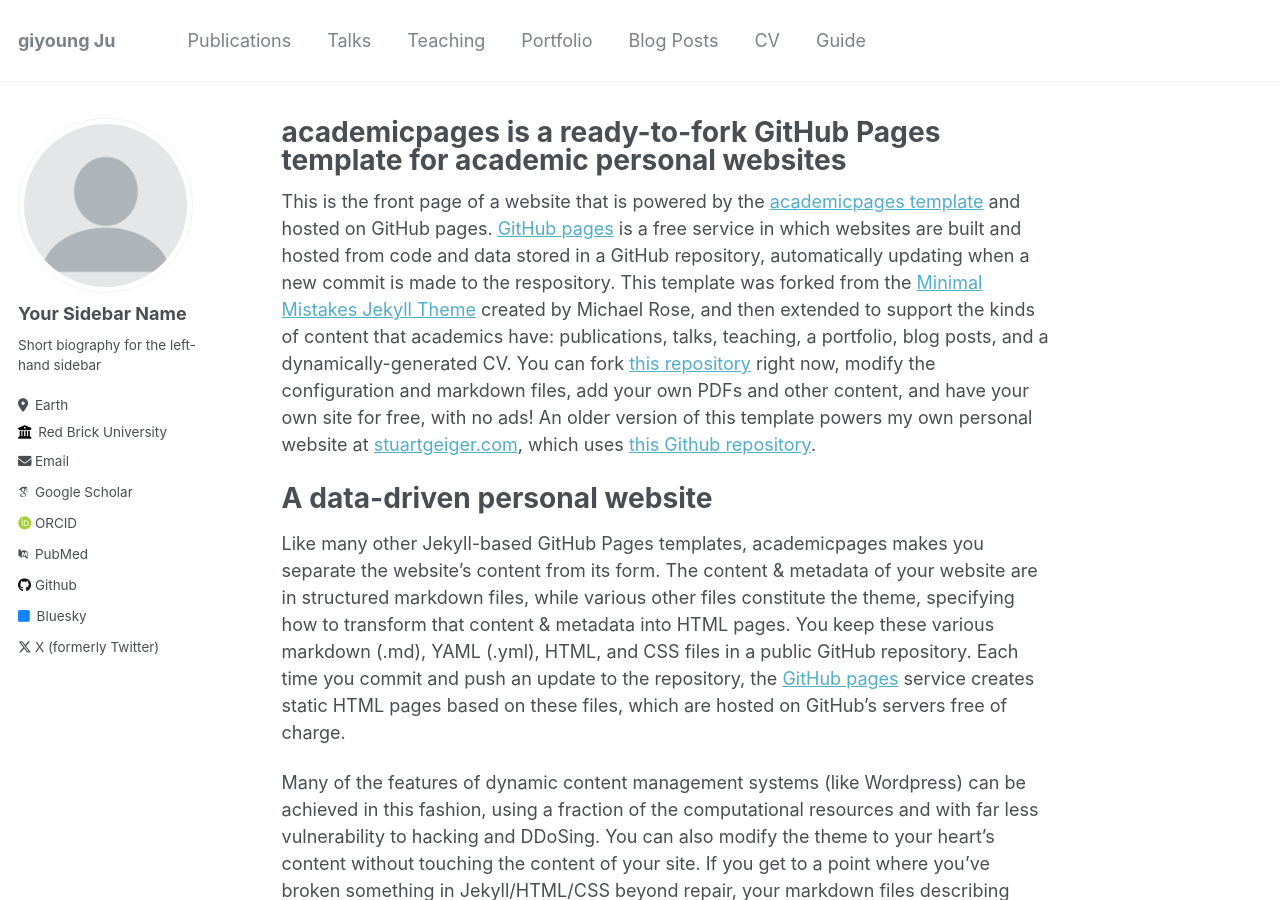
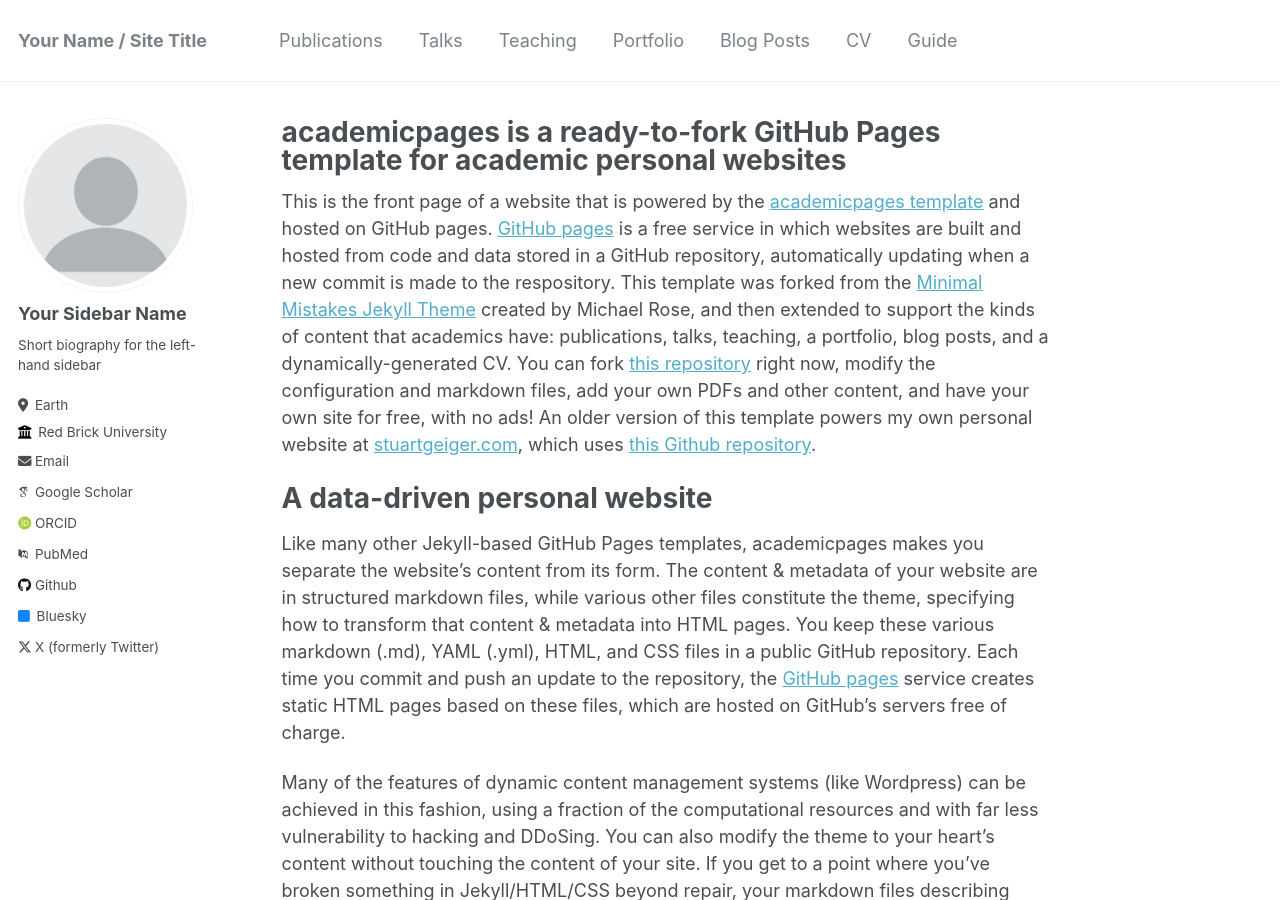
Before and after one commit to freqinfi/freqinfi.github.io, a Jekyll site: the page built from _pages/about.md, in a window 1280 px wide and 900 px high. Built offline with Jekyll 4.4.1, drawn with Linux system fonts in a browser that asks for light colours; some web fonts are replaced.

Commit message:
Update _config.yml

```diff
--- a/_config.yml
+++ b/_config.yml
@@ -8,7 +8,7 @@
 
 # Basic Site Settings
 locale                   : "en-US"
-title                    : "giyoung Ju"
+title                    : "Your Name / Site Title"
 title_separator          : "-"
 name                     : &name "Your Name"
 description              : &description "personal description"
```
